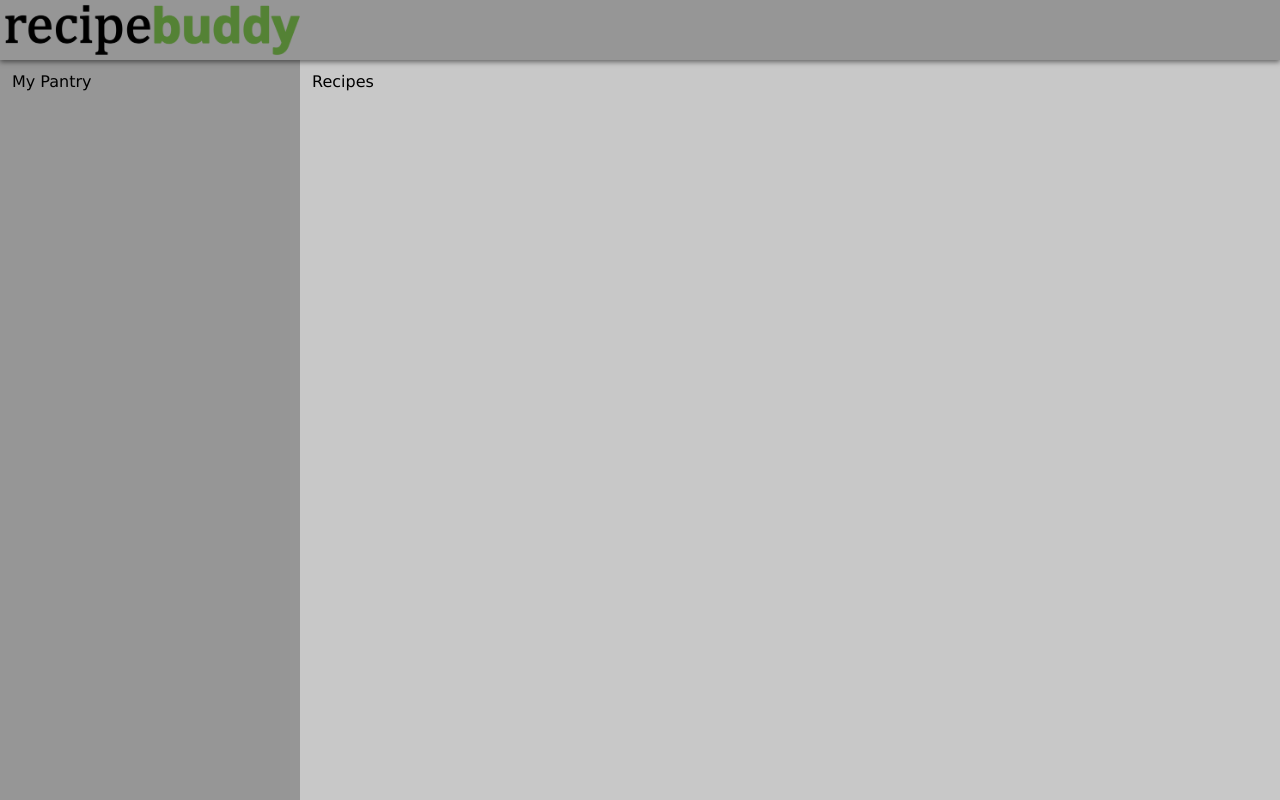
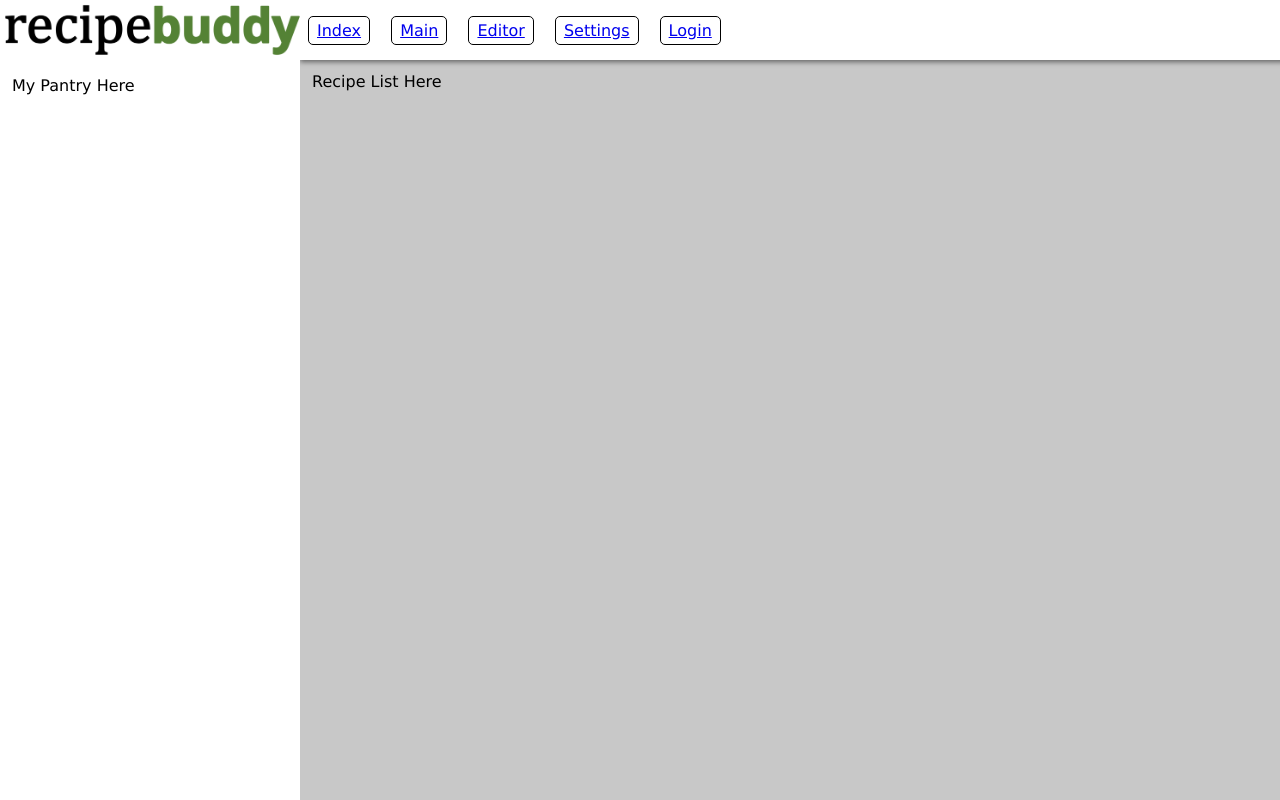
Before and after one commit to crazyrecipes/frontend_prototype_archive, a plain HTML site: page prototype/index.html in a window 1280 px wide. Drawn offline with Linux system fonts and the light colour scheme.

Commit message:
website work

```diff
--- a/prototype/index.html
+++ b/prototype/index.html
@@ -4,18 +4,30 @@
         <link rel="stylesheet" href="style.css">
     </head>
     <div class="app_navbar">
-        <img class="logo" src="media/recipebuddy.png">
-        <div class="content">
+        <div class="navbar_item">
+            <a href="index.html">Index</a>
+        </div>
+        <div class="navbar_item">
+            <a href="main.html">Main</a>
+        </div>
+        <div class="navbar_item">
+            <a href="editor.html">Editor</a>
+        </div>
+        <div class="navbar_item">
+            <a href="settings.html">Settings</a>
+        </div>
+        <div class="navbar_item">
+            <a href="index.html">Login</a>
+        </div>
 
-            RecipeBuddy
-        </div>
     </div>
 
     <div class="app_sidebar">
-        <div class="content">My Pantry</div>
+        <img class="logo" src="media/recipebuddy.png">
+        <div class="content">My Pantry Here</div>
     </div>
 
     <div class="app_main">
-        <div class="content">Recipes</div>
+        <div class="content">Recipe List Here</div>
     </div>
 </html>
--- a/prototype/style.css
+++ b/prototype/style.css
@@ -12,14 +12,21 @@ body {
     margin: 0;
     position: fixed;
     top: 0;
+    margin-left: 300px;
     width: 100%;
     height: 60px;
-    z-index: 999;
-    background: rgb(150,150,150);
+    z-index: 998;
+    background: white;
     color: black;
     overflow-y: hidden;
     overflow-x: scroll;
     box-shadow: 0px 2px 5px rgba(0,0,0,0.5);
+}
+
+.navbar_content {
+    display: inline-block;
+    padding: 12px;
+    margin: 0;
 }
 
 
@@ -29,12 +36,11 @@ body {
     height: 100%;
     margin: 0;
     padding: 0;
-    z-index: 998;
+    z-index: 999;
     word-wrap: break-word;
     overflow-y: scroll;
     overflow-x: hidden;
-    background: rgb(150, 150, 150);
-    padding-top: 60px;
+    background: white;
 }
 
 .app_main {
@@ -49,7 +55,16 @@ body {
     padding: 12px;
 }
 
+.navbar_item {
+    display: inline-block;
+    margin: 16px 8px;
+    padding: 4px 8px;
+    border: 1px solid black;
+    border-radius: 5px;
+}
+
 .logo {
-    height: 100%;
+    padding: 0px;
+    height: 60px;
     width: auto;
 }
```
